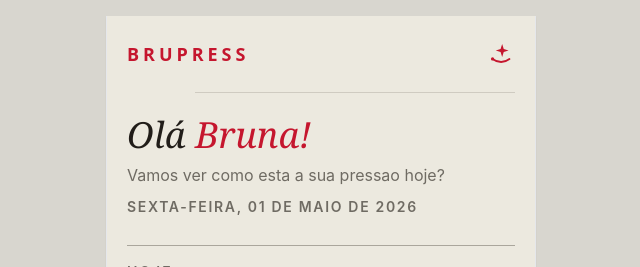
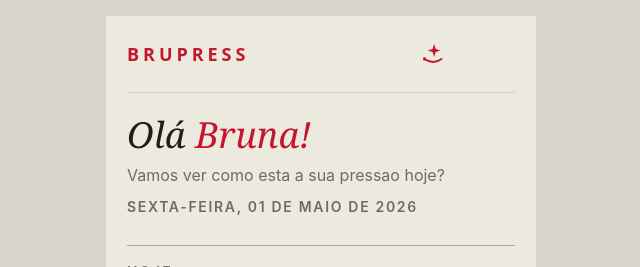
Before and after one commit to hericlessssss/brupress, a React (Vite) app: page / in a window 1280 px wide. Shown: the top 267 px of the page, without its empty margins (319-959 px from the left). Built offline with nearby package versions, Linux system fonts and the light colour scheme; no server answers; the database is empty.

Commit message:
fix: restore brand header divider alignment

```diff
--- a/src/components/BrandHeader.tsx
+++ b/src/components/BrandHeader.tsx
@@ -14,10 +14,8 @@ export function BrandHeader({
   const hasGreeting = greeting && name && subtitle && date;
 
   return (
-    <div
-      className={`flex w-80 max-w-full flex-col sm:w-full ${hasGreeting ? 'gap-6' : 'gap-3'}`}
-    >
-      <div className="grid grid-cols-[1fr_auto] items-center gap-4">
+    <div className={`flex w-full flex-col ${hasGreeting ? 'gap-6' : 'gap-3'}`}>
+      <div className="grid w-80 max-w-full grid-cols-[1fr_auto] items-center gap-4">
         <p className="font-display text-lg font-bold uppercase tracking-[0.22em] text-accent">
           Brupress
         </p>
@@ -40,7 +38,7 @@ export function BrandHeader({
           <circle cx="4.75" cy="16.25" fill="currentColor" r="1.4" />
         </svg>
       </div>
-      <div className="ml-auto h-px w-80 max-w-full bg-[rgba(170,166,156,0.45)]" />
+      <div className="h-px w-full bg-[rgba(170,166,156,0.45)]" />
       {hasGreeting && (
         <div className="flex flex-col gap-2">
           <h1 className="font-display text-4xl font-bold leading-none tracking-normal text-heading">
```
Also changed, not shown: 1 other file (tests, documents, lock files or other folders).
